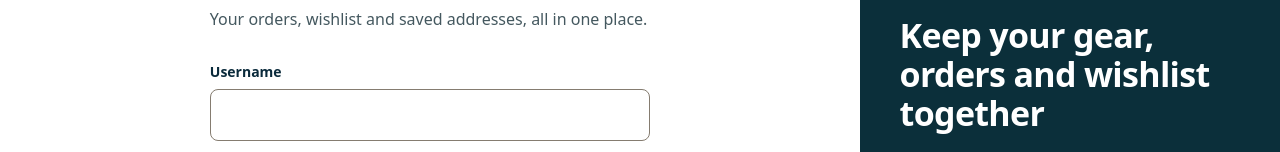
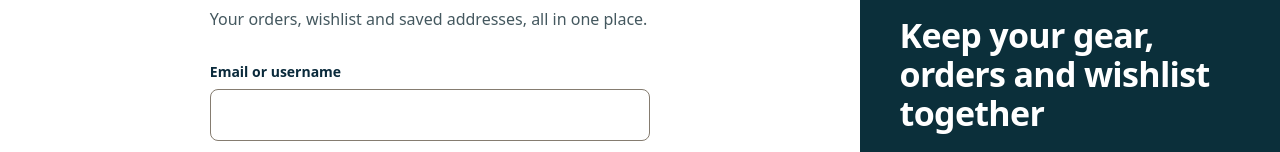
Before and after one commit to denis-buimistr/sup-shop-frontend, a React (Vite) app: page /login in a window 1280 px wide. Shown: the part 258-410 px from the top of the page. Built offline with nearby package versions, Linux system fonts and the light colour scheme.

Commit message:
Label login field as email or username

```diff
--- a/src/locales/en.json
+++ b/src/locales/en.json
@@ -553,6 +553,7 @@
     "title": "Sign in",
     "subtitle": "Your orders, wishlist and saved addresses, all in one place.",
     "username": "Username",
+    "identifier": "Email or username",
     "password": "Password",
     "keepSignedIn": "Keep me signed in",
     "submitting": "Signing in…",
@@ -562,6 +563,7 @@
     "createAccount": "Create account"
   },
   "register": {
+    "usernameHint": "Latin letters, digits, dot, dash and underscore",
     "perks": {
       "warranty": {
         "title": "Warranty without paperwork",
--- a/src/locales/ro.json
+++ b/src/locales/ro.json
@@ -553,6 +553,7 @@
     "title": "Autentificare",
     "subtitle": "Comenzile, favoritele și adresele salvate, toate într-un singur loc.",
     "username": "Nume de utilizator",
+    "identifier": "Email sau nume de utilizator",
     "password": "Parolă",
     "keepSignedIn": "Rămâneți autentificat",
     "submitting": "Se autentifică…",
@@ -562,6 +563,7 @@
     "createAccount": "Creați un cont"
   },
   "register": {
+    "usernameHint": "Litere latine, cifre, punct, cratimă și liniuță de jos",
     "perks": {
       "warranty": {
         "title": "Garanție fără hârtii",
--- a/src/locales/ru.json
+++ b/src/locales/ru.json
@@ -553,6 +553,7 @@
     "title": "Вход",
     "subtitle": "Ваши заказы, избранное и адреса — всё в одном месте.",
     "username": "Имя пользователя",
+    "identifier": "Email или имя пользователя",
     "password": "Пароль",
     "keepSignedIn": "Запомнить меня",
     "submitting": "Входим…",
@@ -562,6 +563,7 @@
     "createAccount": "Создать аккаунт"
   },
   "register": {
+    "usernameHint": "Латинские буквы, цифры, точка, дефис и подчёркивание",
     "perks": {
       "warranty": {
         "title": "Гарантия без бумажек",
--- a/src/pages/LoginPage.jsx
+++ b/src/pages/LoginPage.jsx
@@ -6,7 +6,6 @@ import {CircleCheck} from 'lucide-react';
 import api from '../api/client';
 import AuthShell, {HeaderButton, Field, PasswordInput, FormError, SubmitButton} from '../components/AuthShell';
 import {inputClass, getErrorMessage} from '../utils/forms';
-import {BoardPlaceholder} from '../components/ProductCard';
 import {useAuth} from '../context/auth';
 import {Trans, useTranslation} from 'react-i18next';
 
@@ -71,7 +70,7 @@ function LoginPage() {
                 </p>
 
                 <div className="flex flex-col gap-[18px]">
-                    <Field id="l-username" label={t('login.username')}>
+                    <Field id="l-username" label={t('login.identifier')}>
                         <input
                             id="l-username"
                             autoComplete="username"
--- a/src/pages/RegisterPage.jsx
+++ b/src/pages/RegisterPage.jsx
@@ -99,7 +99,7 @@ function RegisterPage() {
 
                 <div className="flex flex-col gap-[18px]">
                     <Field id="r-username" label={t('login.username')}>
-                        <input id="r-username" autoComplete="username" required minLength={3} maxLength={50} value={form.username} onChange={update('username')} className={inputClass} />
+                        <input id="r-username" autoComplete="username" required minLength={3} maxLength={50} pattern="[A-Za-z0-9._\-]+" title={t('register.usernameHint')} value={form.username} onChange={update('username')} className={inputClass} />
                     </Field>
 
                     <Field id="r-fullname" label={t('register.fullName')} hint={t('register.fullNameHint')}>
```
